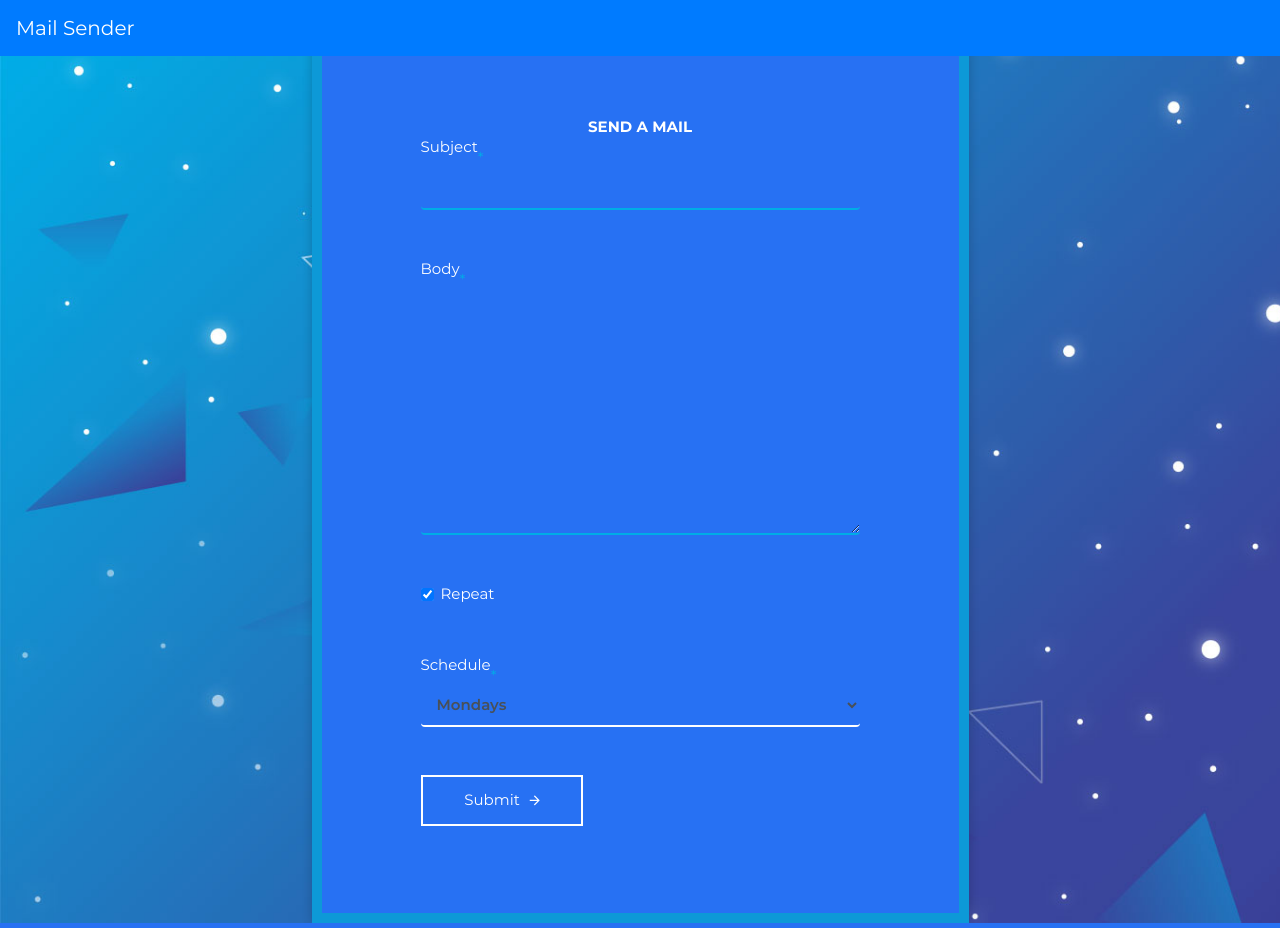
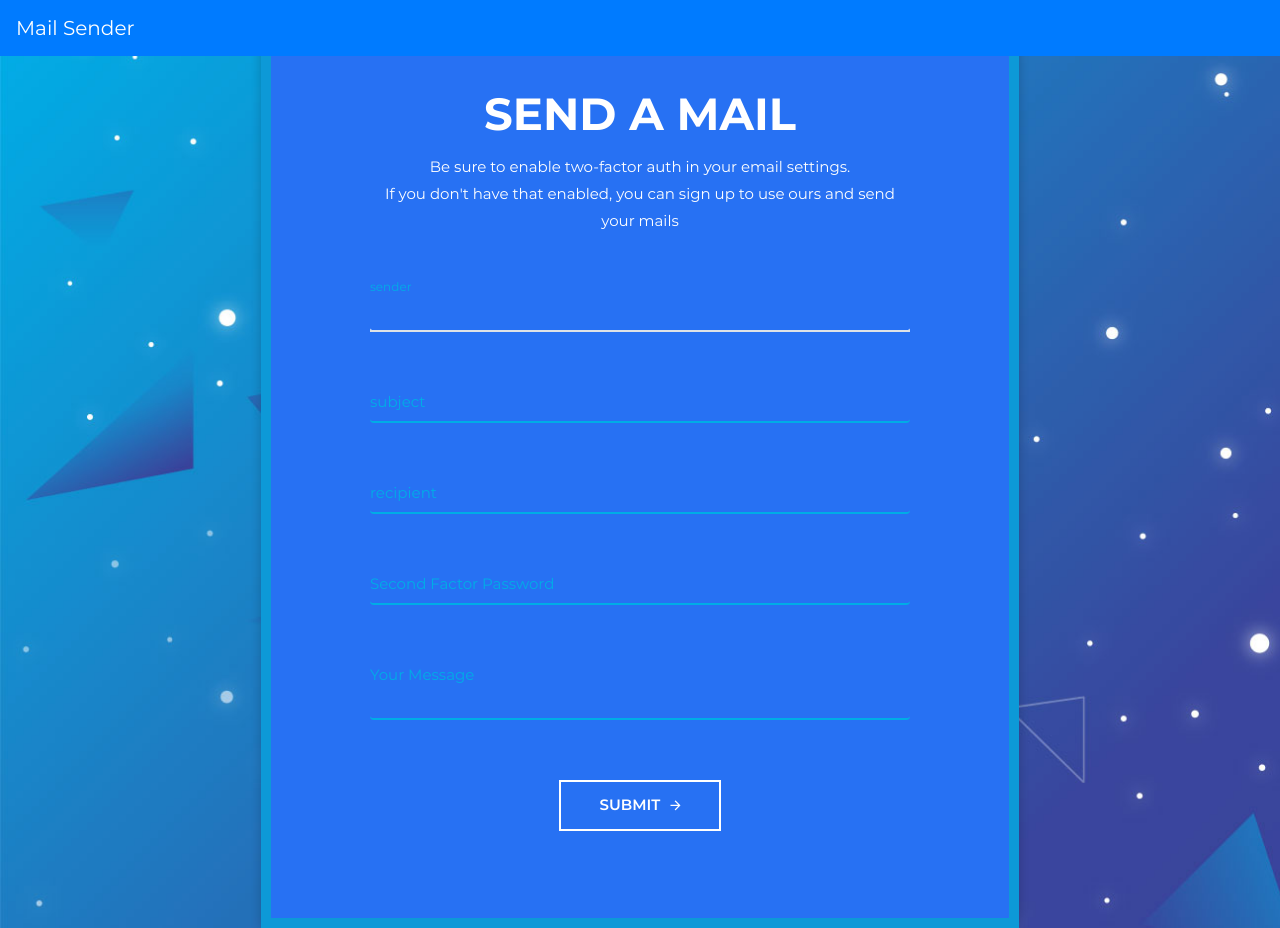
Before and after one commit to Great-special/testProjects, a Django app: page / in a window 1280 px wide. Run offline with Django 4.2, Linux system fonts and the light colour scheme; some libraries are stand-ins or nearby versions.

Commit message:
project 1 fourth commit

```diff
--- a/EmailSenderSource/EmailSender/settings.py
+++ b/EmailSenderSource/EmailSender/settings.py
@@ -39,8 +39,9 @@
     'django.contrib.sessions',
     'django.contrib.messages',
     'django.contrib.staticfiles',
-    "Mailer",
+    "Mailer.apps.MailerConfig",
     'crispy_forms',
+    'multiselectfield',
 ]
 
 CRISPY_TEMPLATE_PACK = 'bootstrap4'
@@ -121,7 +122,7 @@
 # Static files (CSS, JavaScript, Images)
 # https://docs.djangoproject.com/en/4.0/howto/static-files/
 
-STATIC_URL = '/static/'
+STATIC_URL = 'static/'
 # The location of the static file
 STATICFILES_DIRS = [
     os.path.join(BASE_DIR, "static")
--- a/EmailSenderSource/Mailer/forms.py
+++ b/EmailSenderSource/Mailer/forms.py
@@ -6,13 +6,13 @@
 class MessageForm(forms.ModelForm):
     class Meta:
         model = models.Message
-        fields = ['subject', 'body', 'repeat', 'schedule']
+        fields = ['subject', 'body', 'receiver','repeat', 'schedule']
 
 
 class EmailsForm(forms.ModelForm):
     class Meta:
         model = models.EMails
-        fields = ['email']
+        fields = ['email', 'group']
 
 class UserRegistrationForm(UserCreationForm):
     email = forms.EmailField(required=True)
--- a/EmailSenderSource/Mailer/models.py
+++ b/EmailSenderSource/Mailer/models.py
@@ -1,6 +1,8 @@
 from django.db import models
 from django.contrib.auth.models import User
 from django.contrib.auth import authenticate
+
+from multiselectfield import MultiSelectField
 
 # from django.contrib.auth.models import AbstractUser
 
@@ -10,6 +12,21 @@
 def get_user():
     users = User.objects.all()
 
+
+
+class EMails(models.Model):
+    Group_choice = (
+        ('A', 'Group A'),
+        ('B', 'Group B'),
+        ('C', 'Group C'),
+        ('D', 'Group D'),
+    )
+
+    email = models.EmailField(max_length=150)
+    user = models.ForeignKey(User, on_delete = models.CASCADE, default=1)
+    group = models.CharField(max_length=3, choices=Group_choice, default=1)
+    def __str__(self):
+        return self.email
 
 
 class Message(models.Model):
@@ -25,8 +42,16 @@
         ('Everyday', 'Everyday')
     )
 
+    Group_choice = (
+        ('A', 'Group A'),
+        ('B', 'Group B'),
+        ('C', 'Group C'),
+        ('D', 'Group D'),
+    )
+
     subject = models.CharField(max_length=125)
     body = models.TextField()
+    receiver= models.CharField(max_length=3, choices=Group_choice, default=1)
     repeat = models.BooleanField(default=True)
     schedule = models.CharField(choices=ScheduleDays, max_length = 100, default=0)
     user = models.ForeignKey(User, on_delete = models.CASCADE, default=1)
@@ -40,11 +65,3 @@
 
     def __str__(self):
         return self.subject
-
-
-
-class EMails(models.Model):
-    email = models.EmailField(max_length=150)
-    user = models.ForeignKey(User, on_delete = models.CASCADE, default=1)
-    def __str__(self):
-        return self.email
--- a/EmailSenderSource/Mailer/urls.py
+++ b/EmailSenderSource/Mailer/urls.py
@@ -3,13 +3,14 @@
 
 
 urlpatterns = [
-    path("", createMail, name='create-mail'),
+    path("email/", createMail, name='create-mail'),
     path("add/", getEmails,name="getMail-Address"),
-    path("email/", index, name="express-mail"),
+    path("", index, name="express-mail"),
     path('list-mail/', listMail, name="list-mail"),
     path('list-mail/<int:pk>/', updateMail, name="mail-detail"),
     path('list-address/', listAddress, name="list-address"),
     path('list-address/<int:pk>/', updateAddress, name="address-detail"),
+    path('list-address/<int:pk>/', updateAddress, name="delete-address"),
     path('register/', userRegister, name="register"),
     path('login/', userLogin, name="login"),
     path('logout/', userLogout, name="logout"),
--- a/EmailSenderSource/Mailer/views.py
+++ b/EmailSenderSource/Mailer/views.py
@@ -5,9 +5,11 @@
 from django.contrib import messages
 from django.contrib.auth.forms import AuthenticationForm
 from  . import models, forms
+from django.contrib.auth.decorators import login_required
 
 from hidden import mail_pass
 from .alert import mailSender
+import schedule
 
 # Create your views here.
 
@@ -21,6 +23,8 @@
         receiver = request.POST.get("email")
 
         print(message, sender, receiver, subject)
+        if not sender:
+            sender = 'tradevolatile@gmail.com'
 
         mailSender(
             subject=subject,
@@ -41,26 +45,28 @@
         return redirect('express-mail')
     return render(request, template_name='index.html')
 
+@login_required(login_url="login")
 def getEmails(request):
+    form = forms.EmailsForm()
+
     if request.user.is_authenticated:
         user = request.user
     if request.method == 'POST':
         email = request.POST.get('email')
         MailingList.append(email)
-        print(email, MailingList)
 
         for mail in MailingList:
             models.EMails.objects.create(email=mail, user=user)
             messages.add_message(request, messages.INFO, "your email address has been added")
 
-        context = {'emails':MailingList}
-        return render(request, template_name='mail form.html', context=context)
+        context = {'form': form}
+        return render(request, template_name='add_email.html', context=context)
     else:
-
-        return render(request, template_name='mail form.html')
+        context = {'form': form}
+        return render(request, template_name='add_email.html', context=context)
 
 
-
+@login_required(login_url="login")
 def listMail(request):
     if request.user.is_authenticated:
         messages = models.Message.objects.filter(user=request.user)
@@ -71,7 +77,7 @@
 
     return render(request, template_name='list_mail.html', context=context)
 
-
+@login_required(login_url="login")
 def createMail(request):
 
     if request.user.is_authenticated:
@@ -106,6 +112,7 @@
 
     return render(request, template_name='mForm.html', context=context)
 
+@login_required(login_url="login")
 def updateMail(request, pk):
     message = models.Message.objects.get(id=pk)
     message_form = forms.MessageForm(instance=message)
@@ -118,15 +125,20 @@
             messages.add_message(request, messages.INFO, f"You have successfully updated your message {subject}")
             return redirect('list-mail')
 
-    return render(request, template_name='mForm.html')
+    context = {
+        'form': message_form,
+    }
+    return render(request, template_name='mForm.html', context=context)
 
 
+@login_required(login_url="login")
 def deleteMail(request, pk):
     message = models.Message.objects.get(id=pk)
     if request.POST:
         message.delete()
 
 
+@login_required(login_url="login")
 def listAddress(request):
     address = models.EMails.objects.all()
     context = {
@@ -135,6 +147,7 @@
 
     return render(request, template_name='list_adr.html', context=context)
 
+@login_required(login_url="login")
 def updateAddress(request, pk):
     address = models.EMails.objects.get(pk=pk)
     address_form = forms.EmailsForm(instance=address)
@@ -144,6 +157,12 @@
         if address_form.is_valid():
             address_form.save()
             return redirect('list-address')
+
+    context = {
+        'form':address_form,
+    }
+
+    return render(request, template_name='update_address.html', context=context)
 
 
 def userRegister(request):
@@ -191,21 +210,47 @@
 
 
 
-
+MESSAGES = []
 
 
 # Automatically send Mails on scheduled
 def sendAutoMail():
+    sender = 'tradevolatile@gmail.com'
     mails = models.Message.objects.all()
     adr = models.EMails.objects.all()
+    user = models.User.objects.all()
+    # print(user)
+    # print(type(user))
+    if user:
+        for u in user:
+            if not u.is_superuser:
+                username = u.username
+                if mails:
+                    for mail in mails:
+                        if mail.user == username:
+                            subject = mail.subject
+                            message = mail.body
+                            repeat_day = mail.schedule
+
+                            MESSAGES.append(
+                                {
+                                 "user": username,
+                                 "message":[subject, subject, repeat_day]
+                                }
+                            )
+
     if adr:
         for item in adr:
-            MailingList.append(item)
-    print(MailingList)
-    if mails:
-        for mail in mails:
-            if mail.schedule == 'Monday':
-                print(mail.subject, mail.body)
+            if item.user == username:
+                receiver = item.user
+
+                mailSender(
+                subject=subject,
+                message=message,
+                sender=sender,
+                receiver=receiver,
+                password=mail_pass
+            )
 
 
 # sendAutoMail()
--- a/EmailSenderSource/template/index.html
+++ b/EmailSenderSource/template/index.html
@@ -35,9 +35,10 @@
 				<form method="post">
                     {% csrf_token %}
 					<h3>Send A Mail</h3>
-					<p>Be sure to enable two-factor auth in your email settings.</p>
+					<p>Be sure to enable two-factor auth in your email settings.<br>
+					If you don't have that enabled, you can sign up to use ours and send your mails</p>
 					<label class="form-group">
-						<input type="email" class="form-control" name="sender-email"  required>
+						<input type="email" class="form-control" name="sender-email" >
 						<span>sender</span>
 						<span class="border"></span>
 					</label>
@@ -51,6 +52,12 @@
 					<label class="form-group">
 						<input type="email" class="form-control" name="email"  required>
 						<span> recipient</span>
+						<span class="border"></span>
+					</label>
+
+					<label class="form-group">
+						<input type="password" class="form-control" name="password"  required>
+						<span>Second Factor Password</span>
 						<span class="border"></span>
 					</label>
 
--- a/EmailSenderSource/template/mForm.html
+++ b/EmailSenderSource/template/mForm.html
@@ -34,6 +34,7 @@
 					<h3>Send A Mail</h3>
 					{{ form.subject|as_crispy_field }}
 					{{ form.body|as_crispy_field }}
+					{{ form.receiver|as_crispy_field }}
 					{{ form.repeat|as_crispy_field }}
 					{% if form.repeat %}
 					{{ form.schedule|as_crispy_field }}
--- a/EmailSenderSource/template/navBar.html
+++ b/EmailSenderSource/template/navBar.html
@@ -1,6 +1,6 @@
 
 <nav class="navbar fixed-top justify-content-between navbar-expand-lg navbar-dark bg-primary">
-    <a class="navbar-brand" href="#">Mail Sender</a>
+    <a class="navbar-brand" href="{% url 'create-mail' %}">Mail Sender</a>
     <button class="navbar-toggler" type="button" data-toggle="collapse" data-target="#navbarNavDropdown" aria-controls="navbarNavDropdown" aria-expanded="false" aria-label="Toggle navigation">
       <span class="navbar-toggler-icon"></span>
     </button>
@@ -41,7 +41,7 @@
         <a>Welcome, {{ user.username }}</a>
         <a href="{% url 'logout' %}" class="btn btn-primary btn-sm active" role="button" aria-pressed="true">SignOut</a>
         {% else %}
-        <a href="{% url 'register' %}" class="btn btn-outline-danger btn-sm active" role="button" aria-pressed="true">Register</a>
+        <a href="{% url 'register' %}" class="btn btn-outline-danger btn-sm active" role="button" aria-pressed="true">SignUp</a>
         <a href="{% url 'login' %}" class="btn btn-primary btn-sm active" role="button" aria-pressed="true">SignIn</a>
         {% endif %}
       </span>
--- a/EmailSenderSource/template/register.html
+++ b/EmailSenderSource/template/register.html
@@ -27,7 +27,7 @@
 				<h3>Register</h3>
                 {{ form|crispy }}
 
-                <button type="submit">Register</button>
+                <button type="submit">SignUp</button>
                 <p class="text-center">If you already have an account, <a href="{% url 'login' %}"> login</a> instead.</p>
 			</form>
 		</div>
```
Also changed, not shown: EmailSenderSource/template/add_email.html (renamed from EmailSenderSource/template/mail form.html, +12 -4 lines), EmailSenderSource/template/list_adr.html (+13 -6 lines), EmailSenderSource/template/list_mail.html (+12 -6 lines), EmailSenderSource/template/update_address.html (added, +32 -0 lines), EmailSenderSource/Mailer/migrations/0001_initial.py, EmailSenderSource/Mailer/migrations/0002_emails_user_message_user_alter_message_schedule.py (deleted), EmailSenderSource/db.sqlite3.
